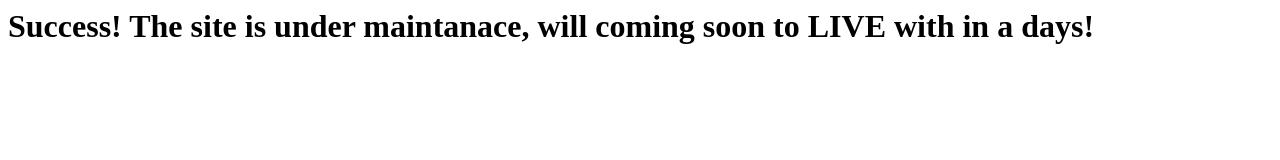
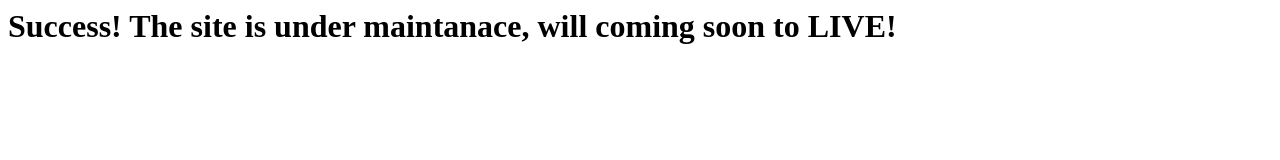
Before and after one commit to muralikrishna2basa/myproject, a plain HTML site: page index.html in a window 1280 px wide. Drawn offline with Linux system fonts and the light colour scheme.

Commit message:
Update index.html

```diff
--- a/index.html
+++ b/index.html
@@ -3,6 +3,6 @@
     <title>Welcome to Test.com!</title>
   </head>
   <body>
-    <h1>Success!  The site is under maintanace, will coming soon to LIVE with in a days!</h1>
+    <h1>Success!  The site is under maintanace, will coming soon to LIVE!</h1>
   </body>
 </html>
```
